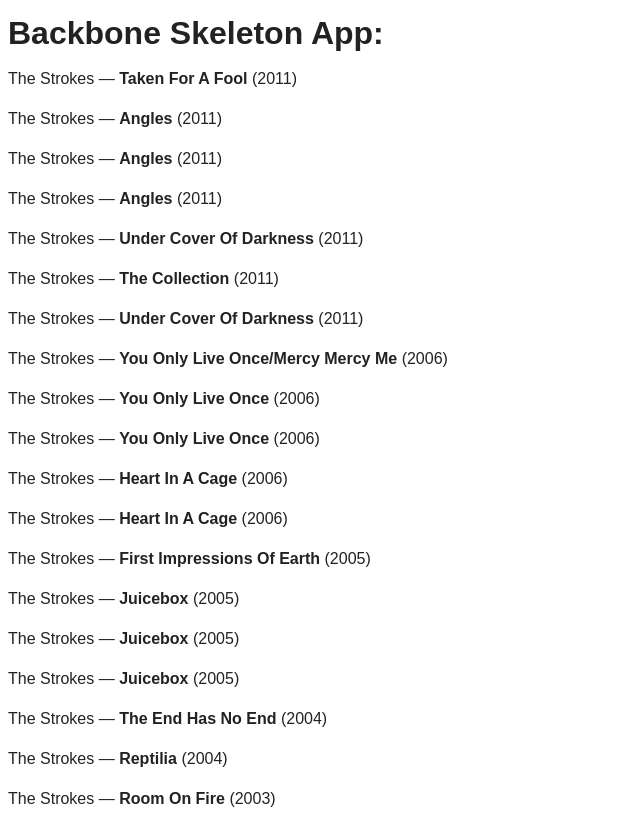
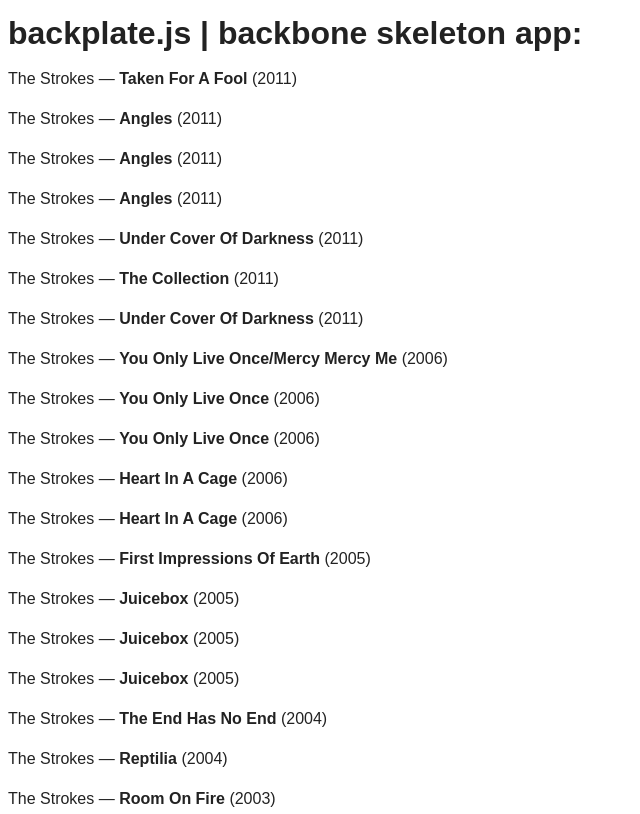
Before and after one commit to Belkacem/Backbone.js-skeleton, a website: page index.html in a window 1280 px wide. Shown: the top 814 px of the page, without its empty margins (0-640 px from the left). Drawn offline with Linux system fonts and the light colour scheme.

Commit message:
backplate.js

```diff
--- a/index.html
+++ b/index.html
@@ -1,12 +1,12 @@
 <!doctype html>
   <meta charset=utf-8>
-  <title>backbone skeleton app</title>
+  <title>backplate.js | backbone skeleton app</title>
 
   <style>
     html { font: 16px/24px sans-serif; color: #222 }
   </style>
 
-  <h1>Backbone Skeleton App:</h1>
+  <h1>backplate.js | backbone skeleton app:</h1>
   <div id=albums></div>
 
   <script src=js/libs/zepto.js></script>
```
